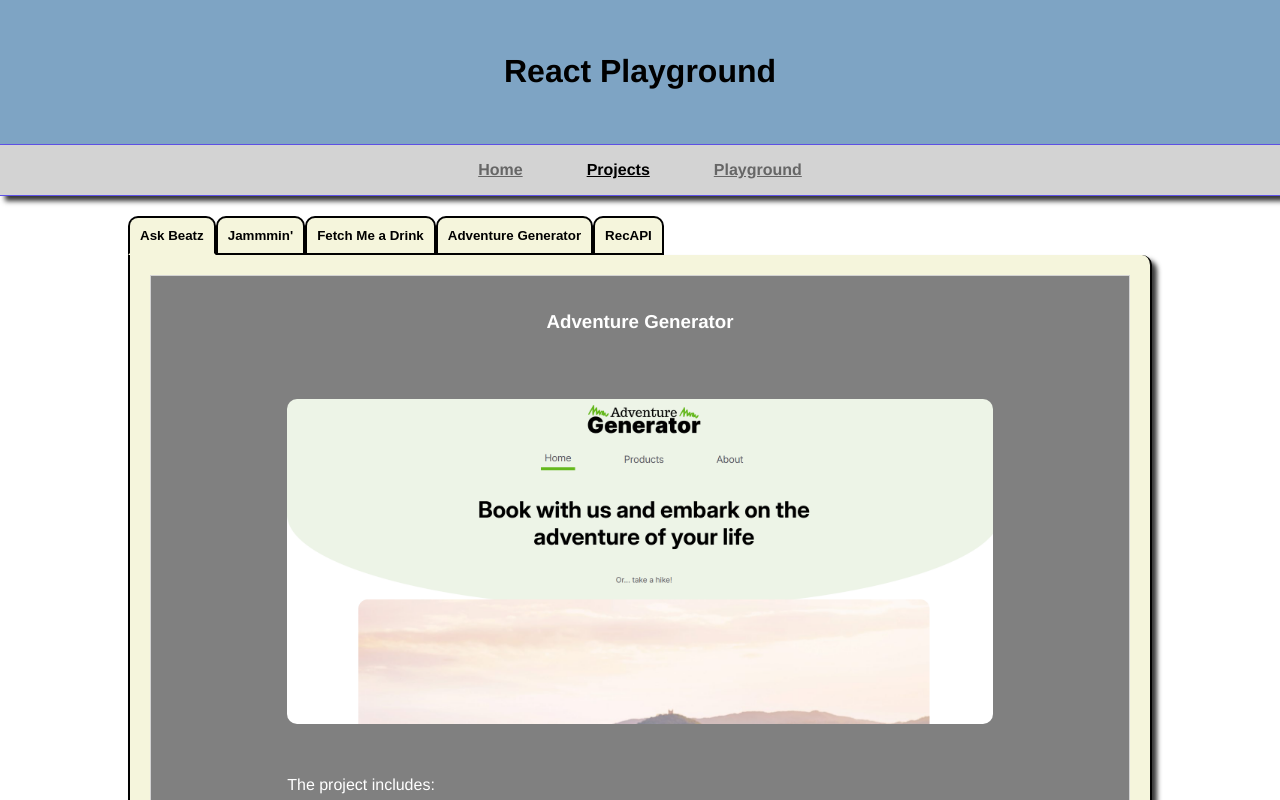
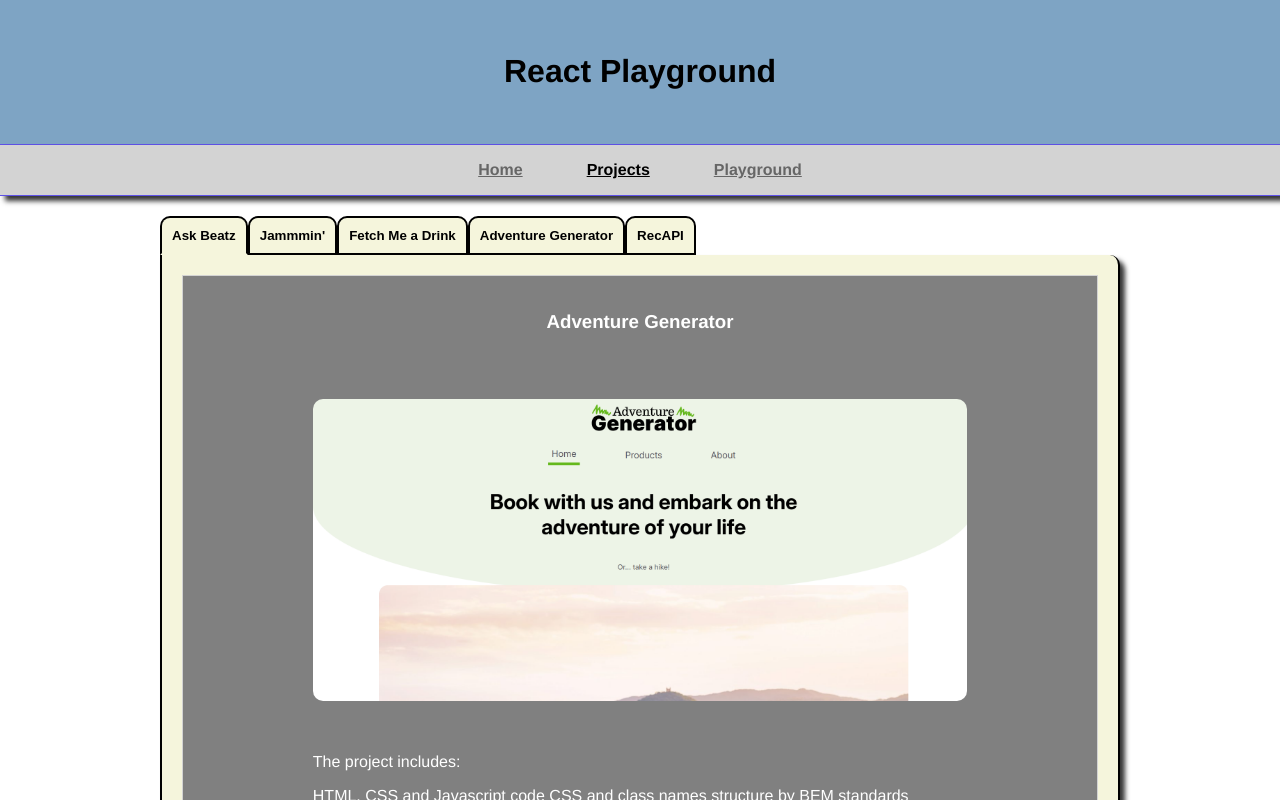
Before and after one commit to MattNightingale/TechNativeweek6reactchallenge, a React (Vite) app: page /projects in a window 1280 px wide. Shown: the top 800 px of the page. Built offline with nearby package versions, Linux system fonts and the light colour scheme.

Commit message:
fex changes

```diff
--- a/src/components/Home/Home.module.css
+++ b/src/components/Home/Home.module.css
@@ -18,4 +18,5 @@
   display: flex;
   flex-direction: column;
   box-shadow: 5px 5px 5px rgb(54, 54, 54);
+  flex: 1;
 }
--- a/src/components/MainContent/MainContent.module.css
+++ b/src/components/MainContent/MainContent.module.css
@@ -1,11 +1,13 @@
 .wrapper {
-
   display: flex;
   align-items: stretch;
   justify-content: center;
   width: 100%;
+  max-width: 1200px;
+  min-height: 600px;
   flex: 1;
   background: white;
+  margin: 0 auto;
 }
 
 .wrapper.dark {
--- a/src/components/ReactDemoPage/ReactDemoPage.module.css
+++ b/src/components/ReactDemoPage/ReactDemoPage.module.css
@@ -1,6 +1,10 @@
 .wrapper {
   background: transparent;
   width: 100%;
+  flex: 1;
+  display: flex;
+  flex-direction: column;
+  justify-content: center;
 }
 
 
--- a/src/components/Root/Root.module.css
+++ b/src/components/Root/Root.module.css
@@ -3,4 +3,5 @@
   display: flex;
   flex-direction: column;
   min-height: 700px;
+  flex: 1;
 }
--- a/src/global.css
+++ b/src/global.css
@@ -0,0 +1,3 @@
+body {
+    display:flex;
+}
```
